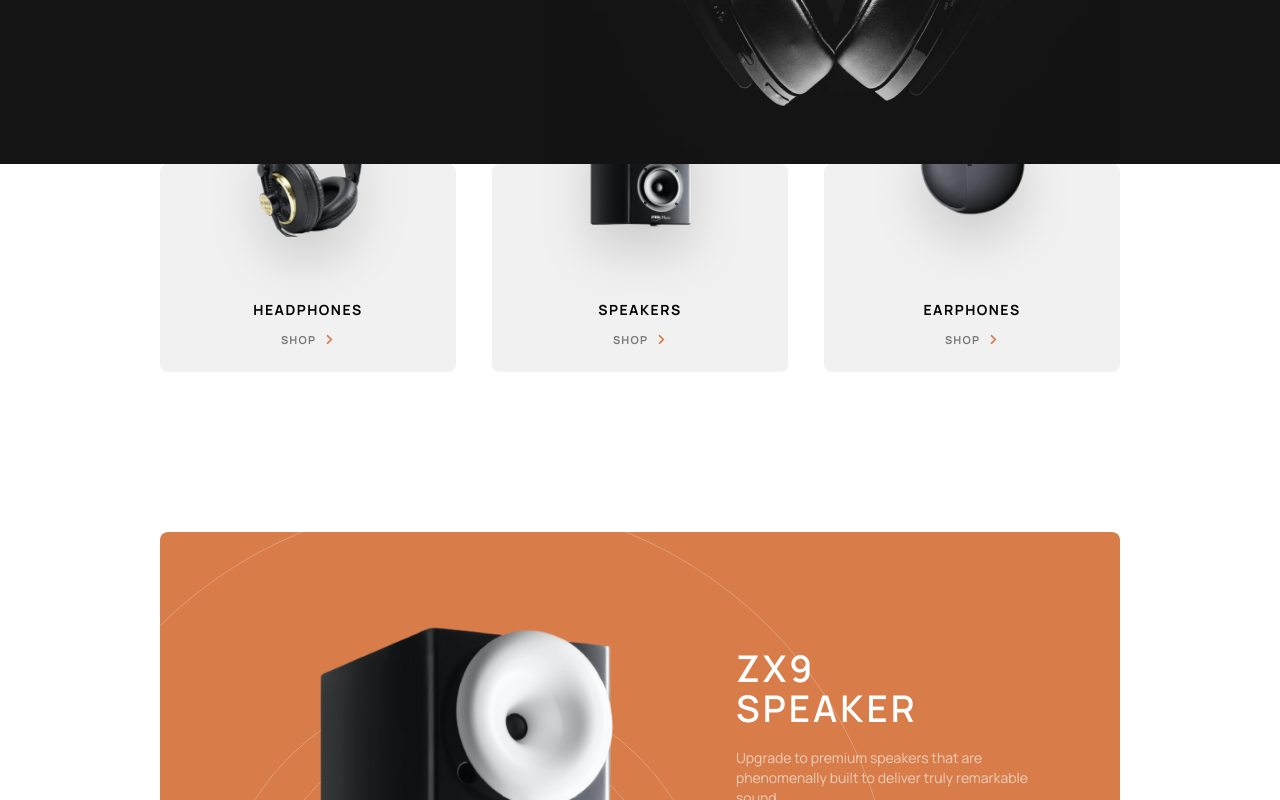
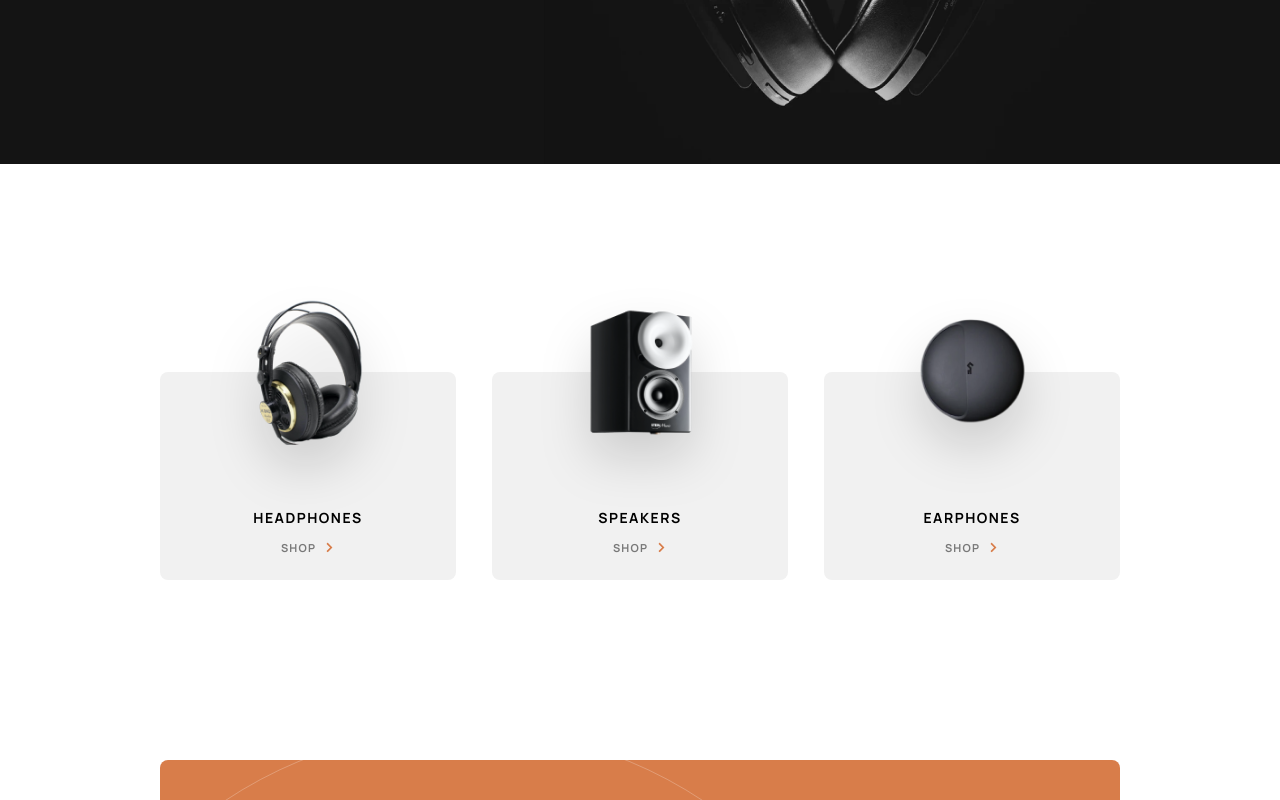
Before and after one commit to Mahmud1087/portfolio-projects, a React (Vite) app in the folder audiophile_ecommerce/: page / in a window 1280 px wide. Shown: the part 636-1436 px from the top of the page. Built offline with nearby package versions, Linux system fonts and the light colour scheme.

Commit message:
changed the padding for the shop products in each product component

```diff
--- a/audiophile_ecommerce/src/pages/EarphonesPage.jsx
+++ b/audiophile_ecommerce/src/pages/EarphonesPage.jsx
@@ -33,7 +33,7 @@ export default function EarphonesPage() {
           })}
         </div>
       </section>
-      <div className='container'>
+      <div className='container pt-32 sm:pt-36 sm:pb-5'>
         <ShopProducts />
       </div>
     </div>
--- a/audiophile_ecommerce/src/pages/HeadphonesPage.jsx
+++ b/audiophile_ecommerce/src/pages/HeadphonesPage.jsx
@@ -32,7 +32,7 @@ export default function HeadphonesPage() {
           })}
         </div>
       </section>
-      <div className='container'>
+      <div className='container pt-32 sm:pt-36 sm:pb-5'>
         <ShopProducts />
       </div>
     </div>
--- a/audiophile_ecommerce/src/pages/Homepage.jsx
+++ b/audiophile_ecommerce/src/pages/Homepage.jsx
@@ -12,7 +12,7 @@ export default function Homepage() {
   return (
     <div>
       <Hero />
-      <div className='container'>
+      <div className='container pt-32 sm:pt-52 sm:pb-5'>
         <ShopProducts />
       </div>
       <ZX9Speaker />
--- a/audiophile_ecommerce/src/pages/SpeakersPage.jsx
+++ b/audiophile_ecommerce/src/pages/SpeakersPage.jsx
@@ -33,7 +33,7 @@ export default function SpeakersPage() {
           })}
         </div>
       </section>
-      <div className='container'>
+      <div className='container pt-32 sm:pt-36 sm:pb-5'>
         <ShopProducts />
       </div>
     </div>
```
